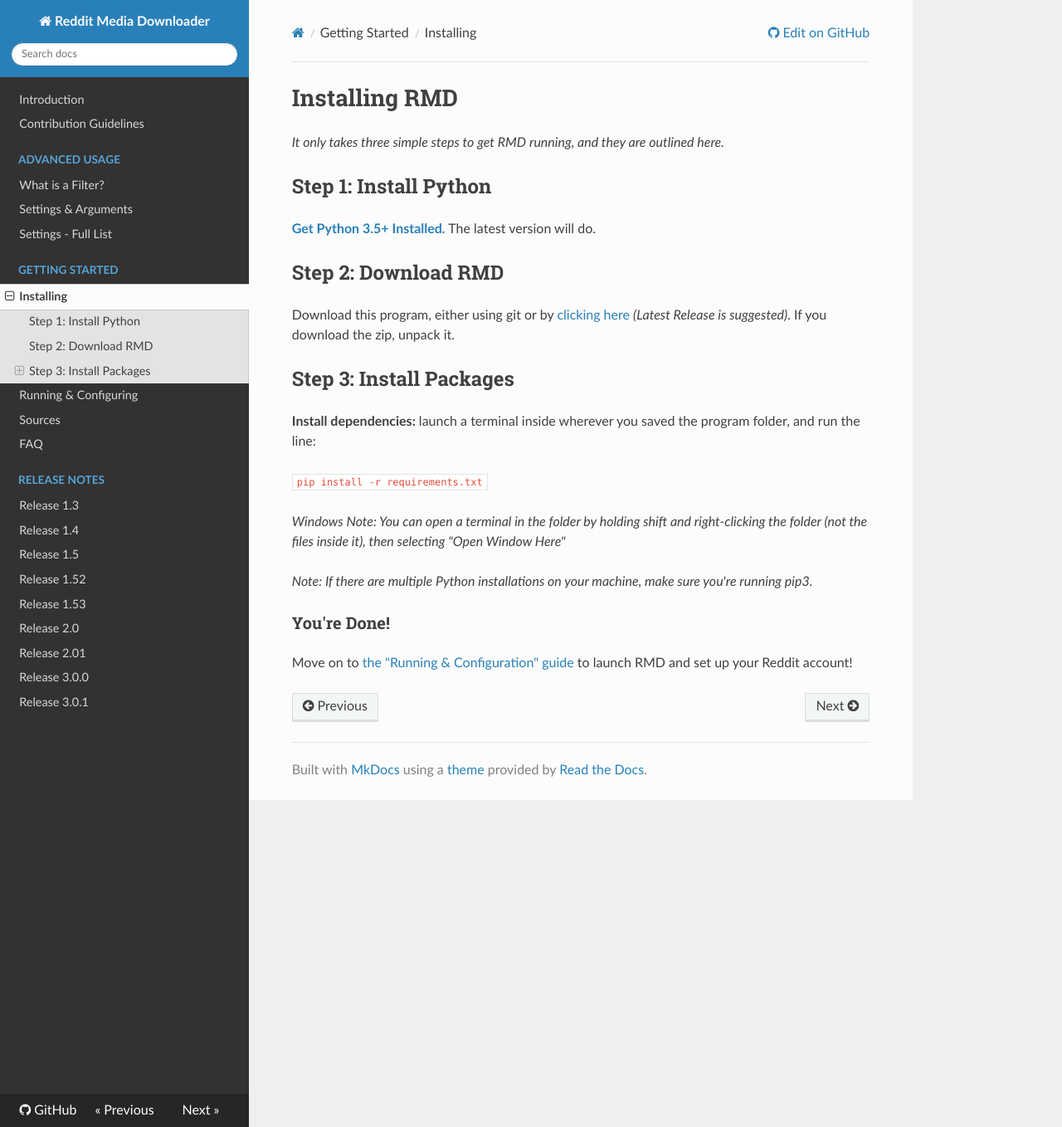
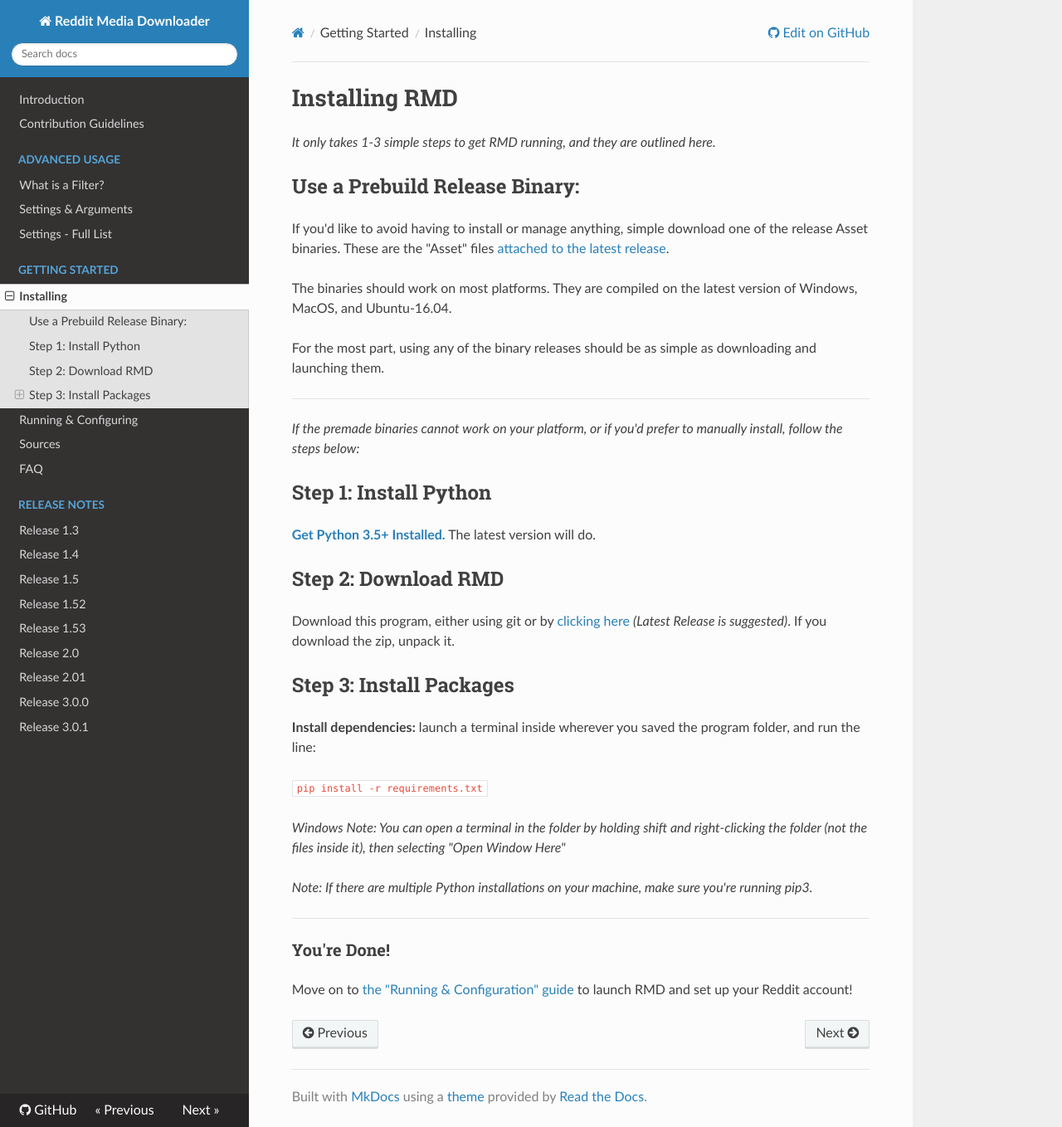
Before and after one commit to shadowmoose/RedditDownloader, an MkDocs documentation site: the page built from docs/Getting_Started/Installing.md, in a window 1280 px wide and 1358 px high. Shown: the whole window at 83% size. Built offline with MkDocs 1.6.1, drawn with Linux system fonts in a browser that asks for light colours; nearby versions of some CDN libraries.

Commit message:
Update documentation to include Binary install.
Also removes an unneeded Alembic config file.

```diff
--- a/docs/Getting_Started/Installing.md
+++ b/docs/Getting_Started/Installing.md
@@ -2,7 +2,18 @@
 
 # Installing RMD
 
-*It only takes three simple steps to get RMD running, and they are outlined here.*
+*It only takes 1-3 simple steps to get RMD running, and they are outlined here.*
+
+## Use a Prebuild Release Binary:
+If you'd like to avoid having to install or manage anything, simple download one of the release Asset binaries.
+These are the "Asset" files [attached to the latest release](https://github.com/shadowmoose/RedditDownloader/releases/latest).
+
+The binaries should work on most platforms. They are compiled on the latest version of Windows, MacOS, and Ubuntu-16.04.
+
+For the most part, using any of the binary releases should be as simple as downloading and launching them.
+
+---
+*If the premade binaries cannot work on your platform, or if you'd prefer to manually install, follow the steps below:*
 
 ## Step 1: Install Python
 **[Get Python 3.5+ Installed.](https://www.python.org/downloads/)** The latest version will do.
@@ -19,6 +30,7 @@
 
 *Note: If there are multiple Python installations on your machine, make sure you're running pip3.*
 
+---
 
 ### You're Done!
 Move on to [the "Running & Configuration" guide](Running_&_Configuring.md) to launch RMD and set up your Reddit account!
```
Also changed, not shown: docs/Getting_Started/Running_&_Configuring.md (+5 -3 lines), 1 other file.
